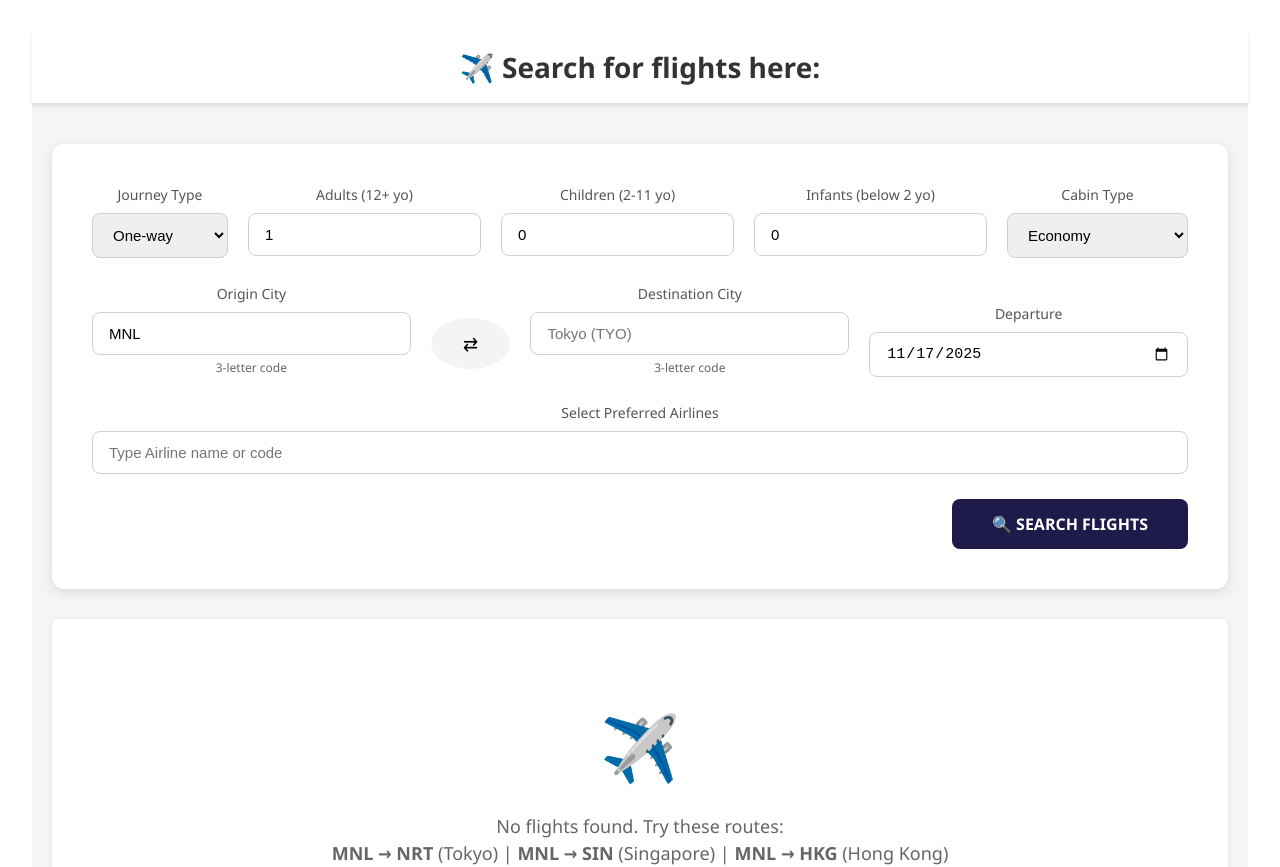
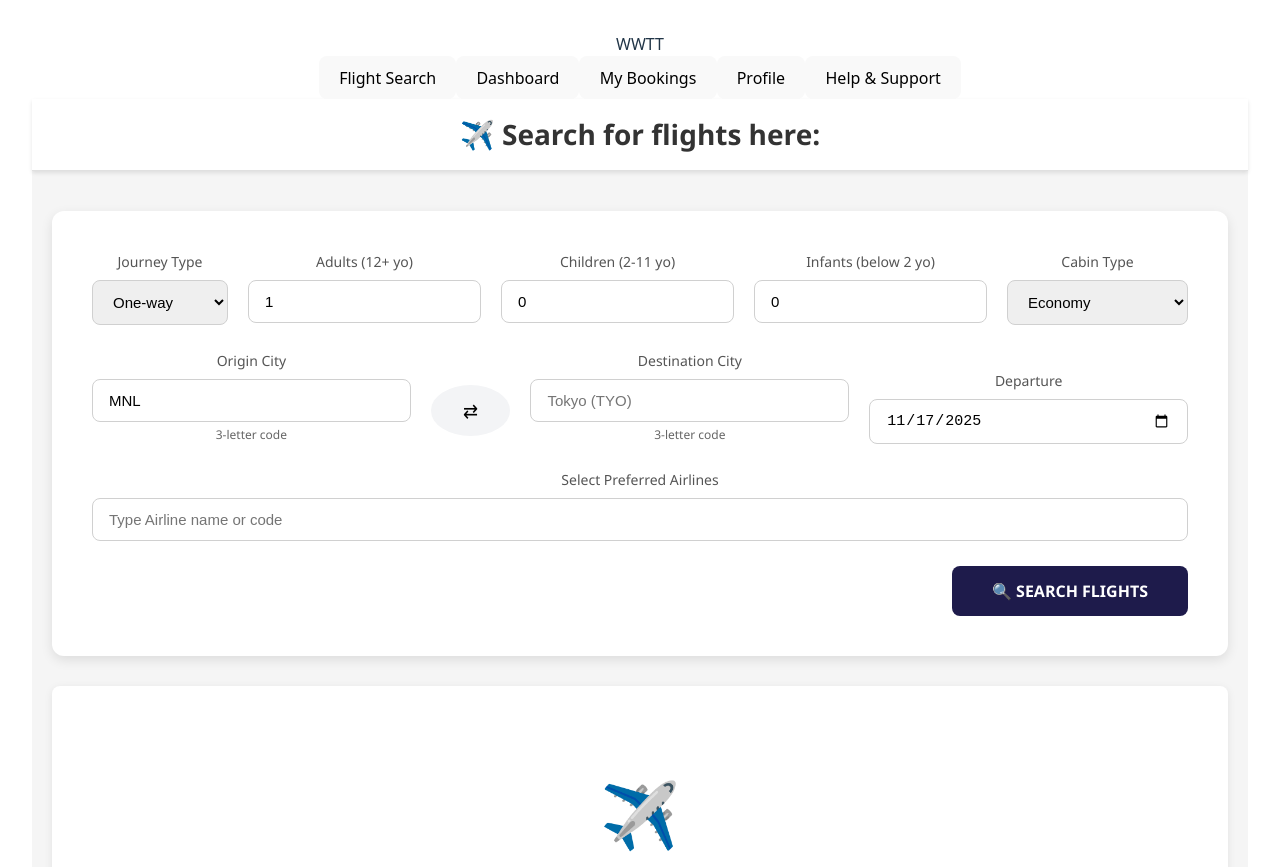
Before and after one commit to WanderWave-Travel-and-Tours/WWTT-Website, a React app in the folder frontend/: page / in a window 1280 px wide. Shown: the top 867 px of the page. Built offline with nearby package versions, Linux system fonts and the light colour scheme; the HTML template or start-up script is replaced by a standard one.

Commit message:
feat: navigation toggle for different pages

```diff
--- a/frontend/src/App.jsx
+++ b/frontend/src/App.jsx
@@ -2,13 +2,82 @@ import { useState } from 'react'
 import './App.css'
 import FlightSearch from './components/flightSearch';
 
+const Dashboard = () => (
+  <div className="min-h-screen bg-blue-50 p-8">
+    <h1 className="text-4xl font-bold text-blue-900">Dashboard</h1>
+    <p className="mt-4 text-gray-700">Welcome to the dashboard page</p>
+  </div>
+)
+
+const Bookings = () => (
+  <div className="min-h-screen bg-green-50 p-8">
+    <h1 className="text-4xl font-bold text-green-900">My Bookings</h1>
+    <p className="mt-4 text-gray-700">View and manage your flight bookings here</p>
+  </div>
+)
+
+const Profile = () => (
+  <div className="min-h-screen bg-purple-50 p-8">
+    <h1 className="text-4xl font-bold text-purple-900">Profile</h1>
+    <p className="mt-4 text-gray-700">Manage your account settings and profile information</p>
+  </div>
+)
+
+const Help = () => (
+  <div className="min-h-screen bg-yellow-50 p-8">
+    <h1 className="text-4xl font-bold text-yellow-900">Help & Support</h1>
+    <p className="mt-4 text-gray-700">Get help with your flights and bookings</p>
+  </div>
+)
+
 function App() {
+  const [currentPage, setCurrentPage] = useState('flights')
+
+  const pages = {
+    flights: { name: 'Flight Search', component: FlightSearch },
+    dashboard: { name: 'Dashboard', component: Dashboard },
+    bookings: { name: 'My Bookings', component: Bookings },
+    profile: { name: 'Profile', component: Profile },
+    help: { name: 'Help & Support', component: Help },
+  }
+
+  const CurrentComponent = pages[currentPage].component
 
   return (
     <div className="min-h-screen bg-gray-100">
-      <FlightSearch />
+      {/* Navigation Bar */}
+      <nav className="bg-white shadow-lg sticky top-0 z-50">
+        <div className="max-w-7xl mx-auto px-4">
+          <div className="flex justify-between items-center h-16">
+            {/* Logo */}
+            <div className="font-bold text-2xl text-blue-600">WWTT</div>
+
+            {/* Navigation Buttons */}
+            <div className="flex gap-2 flex-wrap justify-center">
+              {Object.entries(pages).map(([key, page]) => (
+                <button
+                  key={key}
+                  onClick={() => setCurrentPage(key)}
+                  className={`px-4 py-2 rounded-lg font-medium transition-all duration-200 ${
+                    currentPage === key
+                      ? 'bg-blue-600 text-white shadow-md scale-105'
+                      : 'bg-gray-200 text-gray-800 hover:bg-gray-300'
+                  }`}
+                >
+                  {page.name}
+                </button>
+              ))}
+            </div>
+          </div>
+        </div>
+      </nav>
+
+      {/* Page Content */}
+      <main className="transition-all duration-300">
+        <CurrentComponent />
+      </main>
     </div>
-  );
+  )
 }
 
 export default App
```
Also changed, not shown: 1 other file (tests, documents, lock files or other folders).
